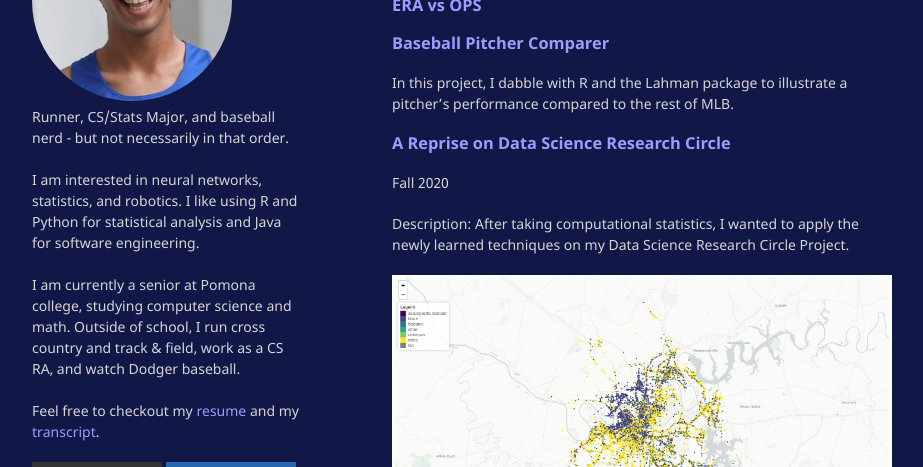
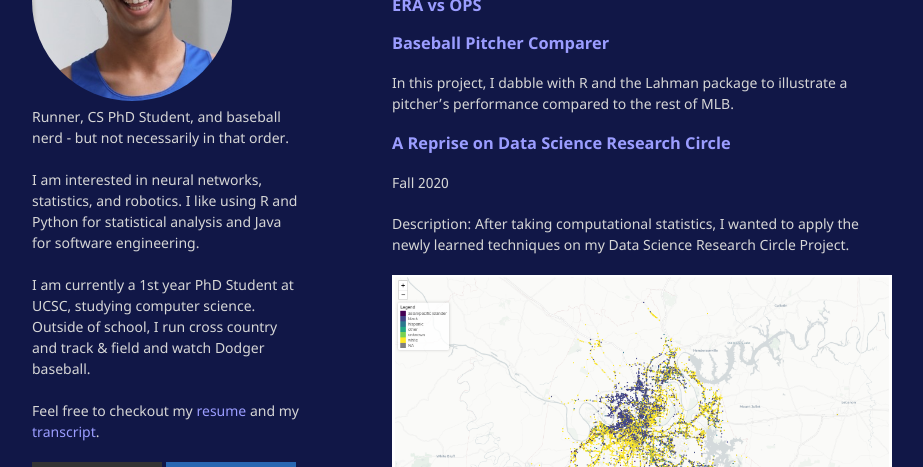
Before and after one commit to oliverc1623/oliverc1623.github.io, a Jekyll site: the page built from index.md, in a window 1280 px wide. Shown: the part 208-675 px from the top of the page, without its empty margins (178-1101 px from the left). Built offline with Jekyll 4.4.1, drawn with Linux system fonts in a browser that asks for light colours; our own code applies the rules of GitHub Pages for plain Markdown files.

Commit message:
Update _config.yml

```diff
--- a/_config.yml
+++ b/_config.yml
@@ -1,13 +1,13 @@
 title: Oliver Chang # your name (or website title) here
 logo: "/images/me.jpg?raw=true" # your photo (or logo) here
 description: > # your text below (remove <br> elements if you don't need line breaks)
-  Runner, CS/Stats Major, and baseball nerd - but not necessarily in that order.
+  Runner, CS PhD Student, and baseball nerd - but not necessarily in that order.
   <br></br>
   I am interested in neural networks, statistics, and robotics. I like using R and Python for statistical analysis
   and Java for software engineering.
   <br></br>
-  I am currently a senior at Pomona college, studying computer science and math. Outside of school,
-  I run cross country and track & field, work as a CS RA, and watch Dodger baseball.
+  I am currently a 1st year PhD Student at UCSC, studying computer science. Outside of school,
+  I run cross country and track & field and watch Dodger baseball.
   <br></br>
   Feel free to checkout my <a href="pdf/EliasOliverChang_resume.pdf">resume</a> and my
   <a href="pdf/fall_transcript2020.pdf">transcript</a>.
```
